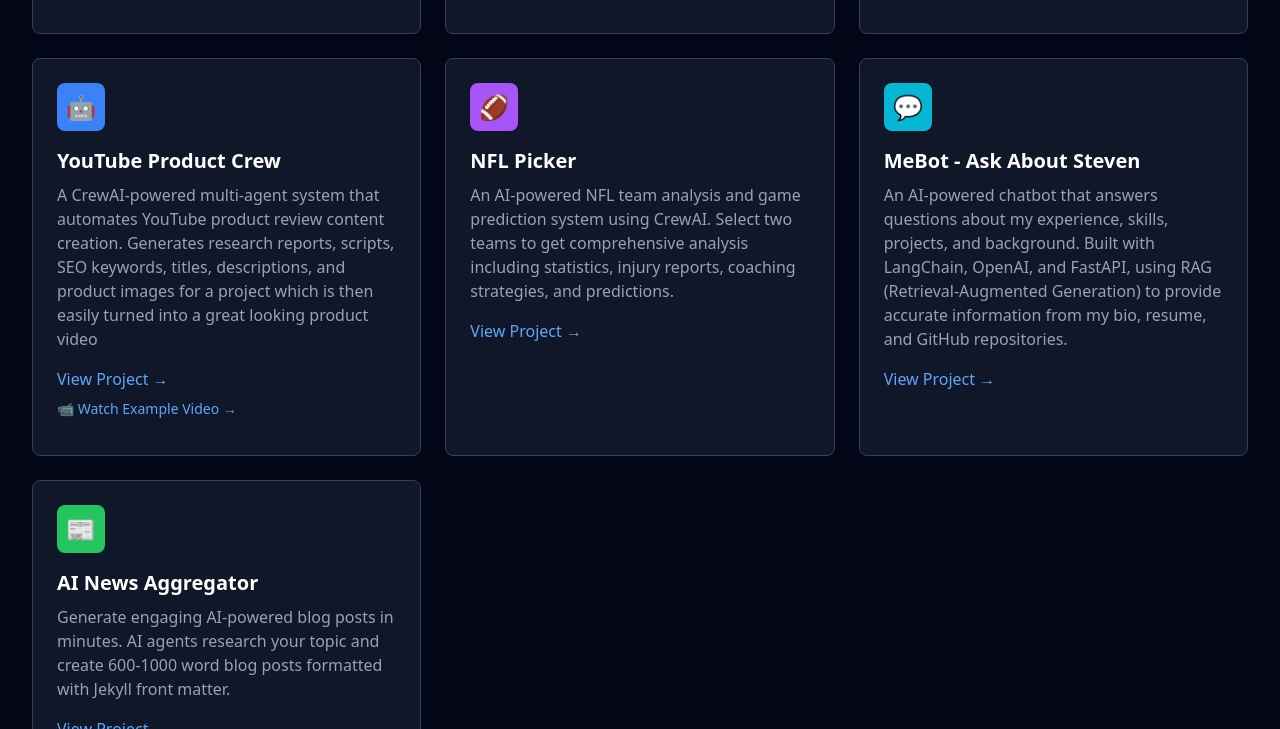
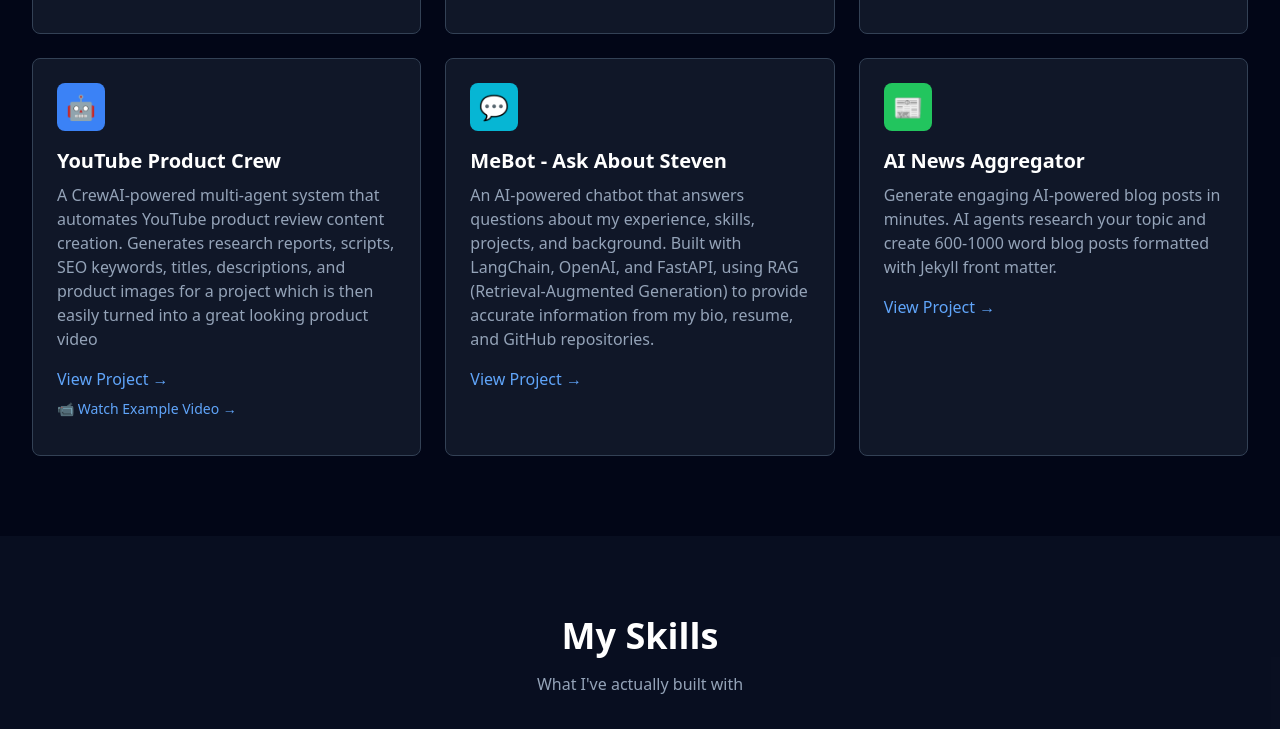
Before and after one commit to StevenMTikas/PortfolioSite, a website: page index.html in a window 1280 px wide. Shown: the part 1884-2613 px from the top of the page. Drawn offline with nearby package versions, Linux system fonts and the light colour scheme.

Commit message:
Remove NFL Picker project
No longer active work, and removing it (rather than just disabling
its link like the other suspended demos) brings the project grid back
to an even 6 cards. Also drops the stale bio.txt reference and updates
the README's loose-ends note accordingly.

```diff
--- a/assets/MeBot/bio.txt
+++ b/assets/MeBot/bio.txt
@@ -26,5 +26,4 @@
 My mother's name is Carmella
 I have 2 sisters: Kristin and Amy
 Portfolio Site URL: https://github.com/StevenMTikas/PortfolioSite
-NFL Picker App: https://github.com/StevenMTikas/nfl_picker
 YouTube App: https://github.com/StevenMTikas/youtube_product_crew
--- a/index.html
+++ b/index.html
@@ -241,18 +241,6 @@
           <div class="flex flex-col gap-2 mb-3">
             <button onclick="openProjectModal('youtube-product-crew')" class="text-blue-400 hover:text-blue-300 transition-colors text-left">View Project →</button>
             <a href="https://youtu.be/EE7fQ6xisac" target="_blank" rel="noopener noreferrer" class="text-blue-400 hover:text-blue-300 transition-colors text-sm">📹 Watch Example Video →</a>
-          </div>
-        </div>
-
-        <!-- Project Card 2 -->
-        <div class="bg-slate-800/50 rounded-lg p-6 border border-slate-700 hover:border-blue-500 transition-all hover:shadow-xl hover:shadow-blue-500/20">
-          <div class="w-12 h-12 bg-purple-500 rounded-lg mb-4 flex items-center justify-center text-2xl">
-            🏈
-          </div>
-          <h3 class="text-xl font-semibold text-white mb-2">NFL Picker</h3>
-          <p class="text-slate-400 mb-4">An AI-powered NFL team analysis and game prediction system using CrewAI. Select two teams to get comprehensive analysis including statistics, injury reports, coaching strategies, and predictions. </p>
-          <div class="flex flex-col gap-2 mb-3">
-            <button onclick="openProjectModal('nfl-picker')" class="text-blue-400 hover:text-blue-300 transition-colors text-left">View Project →</button>
           </div>
         </div>
 
@@ -537,24 +525,6 @@
         url: null, // 'https://youtube-product-crew.onrender.com/',
         icon: '🤖',
         iconColor: 'bg-blue-500'
-      },
-      'nfl-picker': {
-        title: 'NFL Picker',
-        description: 'An AI-powered NFL team analysis and game prediction system using CrewAI.',
-        additionalInfo: `
-          <p class="text-slate-300 mb-4">This comprehensive NFL analysis tool provides in-depth insights for game predictions. When you select two teams, the system analyzes:</p>
-          <ul class="list-disc list-inside text-slate-300 mb-4 space-y-2">
-            <li>Team statistics and performance metrics</li>
-            <li>Current injury reports and player availability</li>
-            <li>Coaching strategies and historical matchups</li>
-            <li>AI-generated predictions based on comprehensive data analysis</li>
-          </ul>
-          <p class="text-slate-400 text-sm italic mb-4">Warning: The hosted version may occasionally timeout due to hosting limitations. A working desktop application is available upon request.</p>
-        `,
-        // Render service suspended as of 2026-08-04 — restore the URL once the deploy is live again.
-        url: null, // 'https://nfl-picker.onrender.com',
-        icon: '🏈',
-        iconColor: 'bg-purple-500'
       },
       'mebot': {
         title: 'MeBot - Ask About Steven',
```
Also changed, not shown: README.md.
